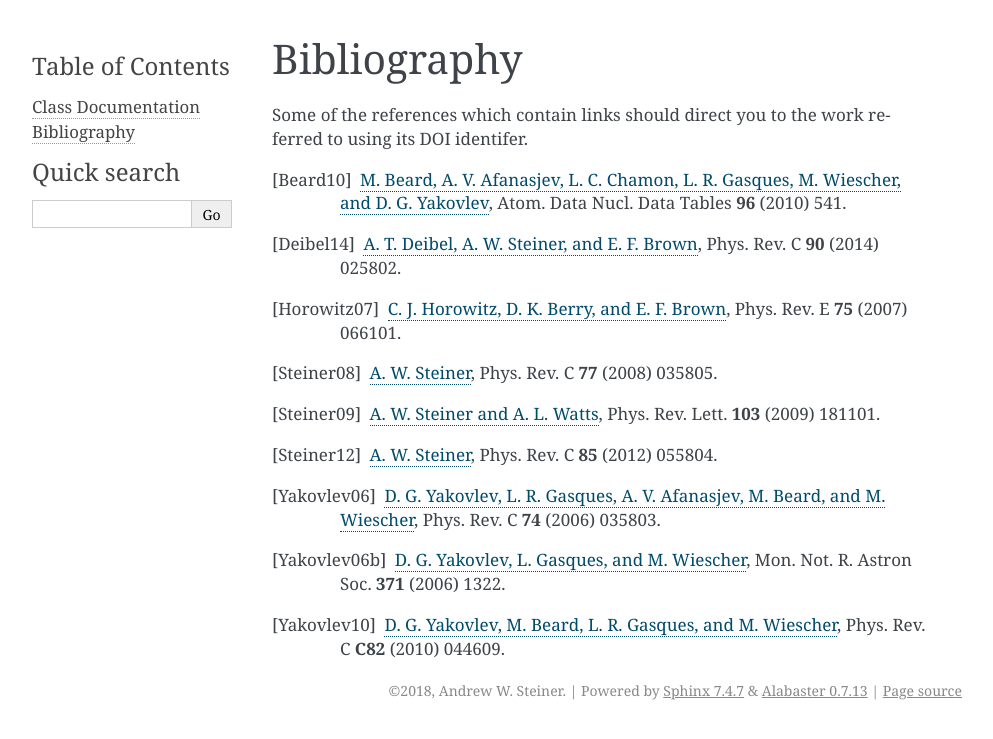
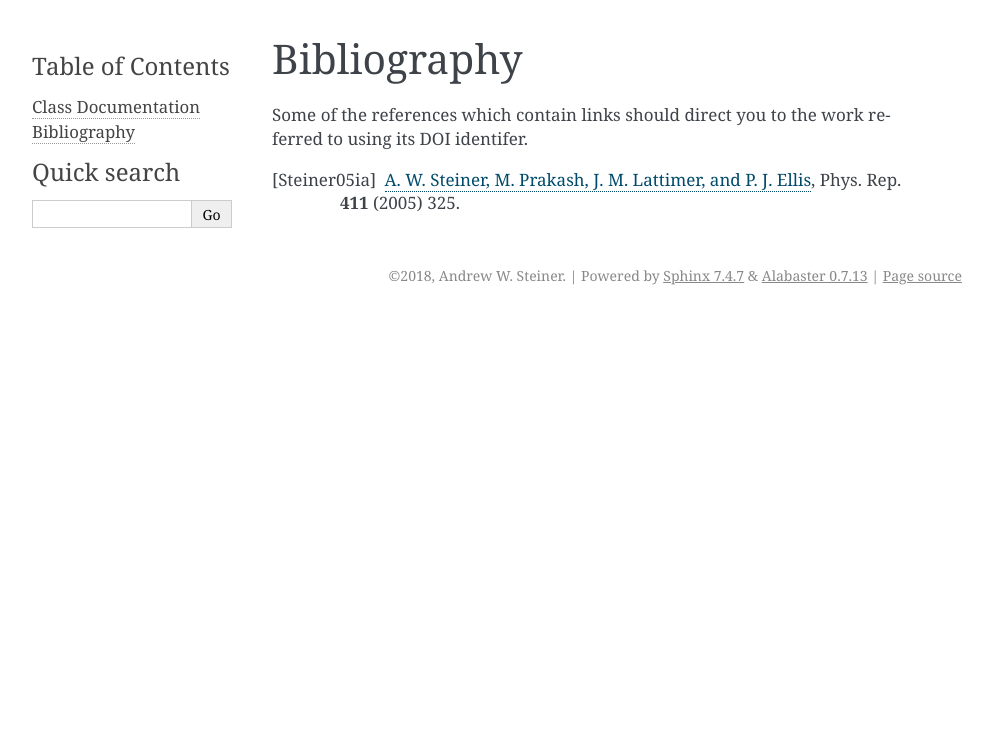
Before and after one commit to awsteiner/seminf, a Sphinx documentation site: the page built from sphinx/bib.rst, in a window 1280 px wide. Shown: the top 739 px of the page, without its empty margins (148-1141 px from the left). Built offline with Sphinx 7.4.7, drawn with Linux system fonts in a browser that asks for light colours.

Commit message:
Updated docs.

```diff
--- a/sphinx/bib.rst
+++ b/sphinx/bib.rst
@@ -5,38 +5,6 @@ Some of the references which contain links should direct you to
 the work referred to using its DOI identifer.
 
 
-.. [Beard10] `M. Beard, A. V. Afanasjev, L. C. Chamon, L. R. Gasques, M. Wiescher, and D. G. Yakovlev
-   <10.1016/j.adt.2010.02.005>`_,
-   Atom. Data Nucl. Data Tables **96** (2010) 541.
-
-.. [Deibel14] `A. T. Deibel, A. W. Steiner, and E. F. Brown
-   <10.1103/PhysRevC.90.025802>`_,
-   Phys. Rev. C **90** (2014) 025802.
-
-.. [Horowitz07] `C. J. Horowitz, D. K. Berry, and E. F. Brown
-   <http://dx.doi.org/10.1103/PhysRevE.75.066101>`_,
-   Phys. Rev. E **75** (2007) 066101.
-
-.. [Steiner08] `A. W. Steiner
-   <10.1103/PhysRevC.77.035805>`_,
-   Phys. Rev. C **77** (2008) 035805.
-
-.. [Steiner09] `A. W. Steiner and A. L. Watts
-   <10.1103/PhysRevLett.103.181101>`_,
-   Phys. Rev. Lett. **103** (2009) 181101.
-
-.. [Steiner12] `A. W. Steiner
-   <10.1103/PhysRevC.85.055804>`_,
-   Phys. Rev. C **85** (2012) 055804.
-
-.. [Yakovlev06] `D. G. Yakovlev, L. R. Gasques, A. V. Afanasjev, M. Beard, and M. Wiescher
-   <http://dx.doi.org/10.1103/PhysRevC.74.035803>`_,
-   Phys. Rev. C **74** (2006) 035803.
-
-.. [Yakovlev06b] `D. G. Yakovlev, L. Gasques, and M. Wiescher
-   <http://dx.doi.org/10.1111/j.1365-2966.2006.10753.x>`_,
-   Mon. Not. R. Astron Soc. **371** (2006) 1322.
-
-.. [Yakovlev10] `D. G. Yakovlev, M. Beard, L. R. Gasques, and M. Wiescher
-   <10.1103/PhysRevC.82.044609>`_,
-   Phys. Rev. C **C82** (2010) 044609.
+.. [Steiner05ia] `A. W. Steiner, M. Prakash, J. M. Lattimer, and P. J. Ellis
+   <http://doi.org/10.1016/j.physrep.2005.02.004>`_,
+   Phys. Rep. **411** (2005) 325.
--- a/sphinx/commit.rst
+++ b/sphinx/commit.rst
@@ -1 +1 @@
-`26aa0ffeceea2b34e2849c4aee7c4ebf3c2e02a2 <http://github.com/awsteiner/seminf/tree/26aa0ffeceea2b34e2849c4aee7c4ebf3c2e02a2>`_
+`b9511e8510bf25d797237fcd72a9e98bccfb4fc8 <http://github.com/awsteiner/seminf/tree/b9511e8510bf25d797237fcd72a9e98bccfb4fc8>`_
--- a/sphinx/static/seminf.bib
+++ b/sphinx/static/seminf.bib
@@ -1,130 +1,16 @@
-@Article{Beard10,
-  author =	 {Beard, M. and Afanasjev, A. V. and Chamon, L. C. and
-                  Gasques, L. R. and Wiescher, M. and Yakovlev, D. G.},
-  title =	 "{Astrophysical S factors for fusion reactions
-                  involving C, O, Ne, and Mg isotopes}",
-  journal =	 {Atom. Data Nucl. Data Tables},
-  year =	 2010,
-  month =	 Sep,
-  volume =	 96,
-  pages =	 {541-566},
-  doi =		 {10.1016/j.adt.2010.02.005},
+@Article{Steiner05ia,
+  title =	 {Isospin asymmetry in nuclei and neutron stars},
+  doi =		 {10.1016/j.physrep.2005.02.004},
+  author =	 {Steiner, A. W. and Prakash, M. and Lattimer, J. M.
+                  and Ellis, P. J.},
+  journal =	 {Phys. Rep.},
+  month =	 {Apr},
+  volume =	 411,
+  year =	 2005,
+  pages =	 325,
+  eprint =	 {nucl-th/0410066},
+  citations =	 538,
+  adscites =	 557,
+  report =	 {LA-UR-04-6745},
+  url =		 {http://doi.org/10.1016/j.physrep.2005.02.004}
 }
-
-@Article{Deibel14,
-  author =	 {Deibel, A. T. and Steiner, A. W. and Brown, E. F.},
-  title =	 {Magnetar giant flare oscillations and the nuclear
-                  symmetry energy},
-  journal =	 {Phys. Rev. C},
-  year =	 2014,
-  volume =	 90,
-  pages =	 025802,
-  month =	 {Aug},
-  eprint =	 {1303.3270},
-  doi =		 {10.1103/PhysRevC.90.025802},
-  citations =	 9,
-  adscites =	 9,
-  report =	 {INT-PUB-13-011}
-}
-
-@Article{Horowitz07,
-  author =	 "Horowitz, Charles J. and Berry, D. K. and Brown, E.
-                  F.",
-  title =	 {Phase separation in the crust of accreting neutron
-                  stars},
-  journal =	 "Phys. Rev. E",
-  volume =	 75,
-  year =	 2007,
-  pages =	 066101,
-  doi =		 "10.1103/PhysRevE.75.066101",
-  url =		 {http://dx.doi.org/10.1103/PhysRevE.75.066101},
-  eprint =	 "astro-ph/0703062",
-}
-
-@Article{Steiner08,
-  title =	 {Neutron Star Crust: Nuclear Physics Input},
-  doi =		 {10.1103/PhysRevC.77.035805},
-  author =	 {Steiner, A. W.},
-  journal =	 {Phys. Rev. C},
-  month =	 {Mar},
-  volume =	 77,
-  year =	 2008,
-  pages =	 035805,
-  eprint =	 {0711.1812},
-  citations =	 36,
-  adscites =	 37
-}
-
-@Article{Steiner09,
-  author =	 {Steiner, Andrew W. and Watts, Anna L.},
-  title =	 {Constraints on Neutron Star Crusts from Oscillations
-                  in Giant Flares},
-  journal =	 {Phys. Rev. Lett.},
-  year =	 2009,
-  volume =	 103,
-  pages =	 181101,
-  month =	 {Oct},
-  doi =		 {10.1103/PhysRevLett.103.181101},
-  citations =	 75,
-  adscites =	 78,
-  eprint =	 {0902.1683}
-}
-
-@Article{Steiner12,
-  doi =		 {10.1103/PhysRevC.85.055804},
-  author =	 {Steiner, A. W.},
-  journal =	 {Phys. Rev. C},
-  volume =	 85,
-  year =	 2012,
-  month =	 {May},
-  numpages =	 11,
-  pages =	 055804,
-  eprint =	 {1202.3378},
-  title =	 {Deep crustal heating in a multicomponent accreted
-                  neutron star crust},
-  citations =	 18,
-  adscites =	 20,
-  report =	 {INT-PUB-12-004}
-}
-
-@Article{Yakovlev06,
-  author =	 {Yakovlev, D. G. and Gasques, L. R. and Afanasjev, A.
-                  V. and Beard, M. and Wiescher, M.},
-  doi =		 {10.1103/PhysRevC.74.035803},
-  eprint =	 {astro-ph/0608488},
-  journal =	 {Phys. Rev. C},
-  month =	 {sep},
-  number =	 3,
-  pages =	 035803,
-  title =	 {Fusion reactions in multicomponent dense matter},
-  volume =	 74,
-  year =	 2006,
-  url =		 {http://dx.doi.org/10.1103/PhysRevC.74.035803}
-}
-
-@Article{Yakovlev06b,
-  author =	 {Yakovlev, D. G. and Gasques, L. and Wiescher, M.},
-  doi =		 {10.1111/j.1365-2966.2006.10753.x},
-  journal =	 {Mon. Not. R. Astron Soc.},
-  month =	 {sep},
-  pages =	 {1322-1326},
-  title =	 {Pycnonuclear burning of Ne-34 in accreting neutron
-                  stars},
-  latextitle =	 {Pycnonuclear burning of ^{34}Ne in accreting neutron
-                  stars},
-  volume =	 371,
-  year =	 2006,
-  url =		 {http://dx.doi.org/10.1111/j.1365-2966.2006.10753.x}
-}
-
-@Article{Yakovlev10,
-  author =	 "Yakovlev, D. G. and Beard, M. and Gasques, L. R. and
-                  Wiescher, M.",
-  title =	 {A simple analytic model for astrophysical S-factors},
-  journal =	 "Phys. Rev. C",
-  volume =	 "C82",
-  year =	 2010,
-  pages =	 044609,
-  doi =		 "10.1103/PhysRevC.82.044609",
-  eprint =	 "1010.2430",
-}
```
Also changed, not shown: sphinx/index.rst (+39 -4 lines).
